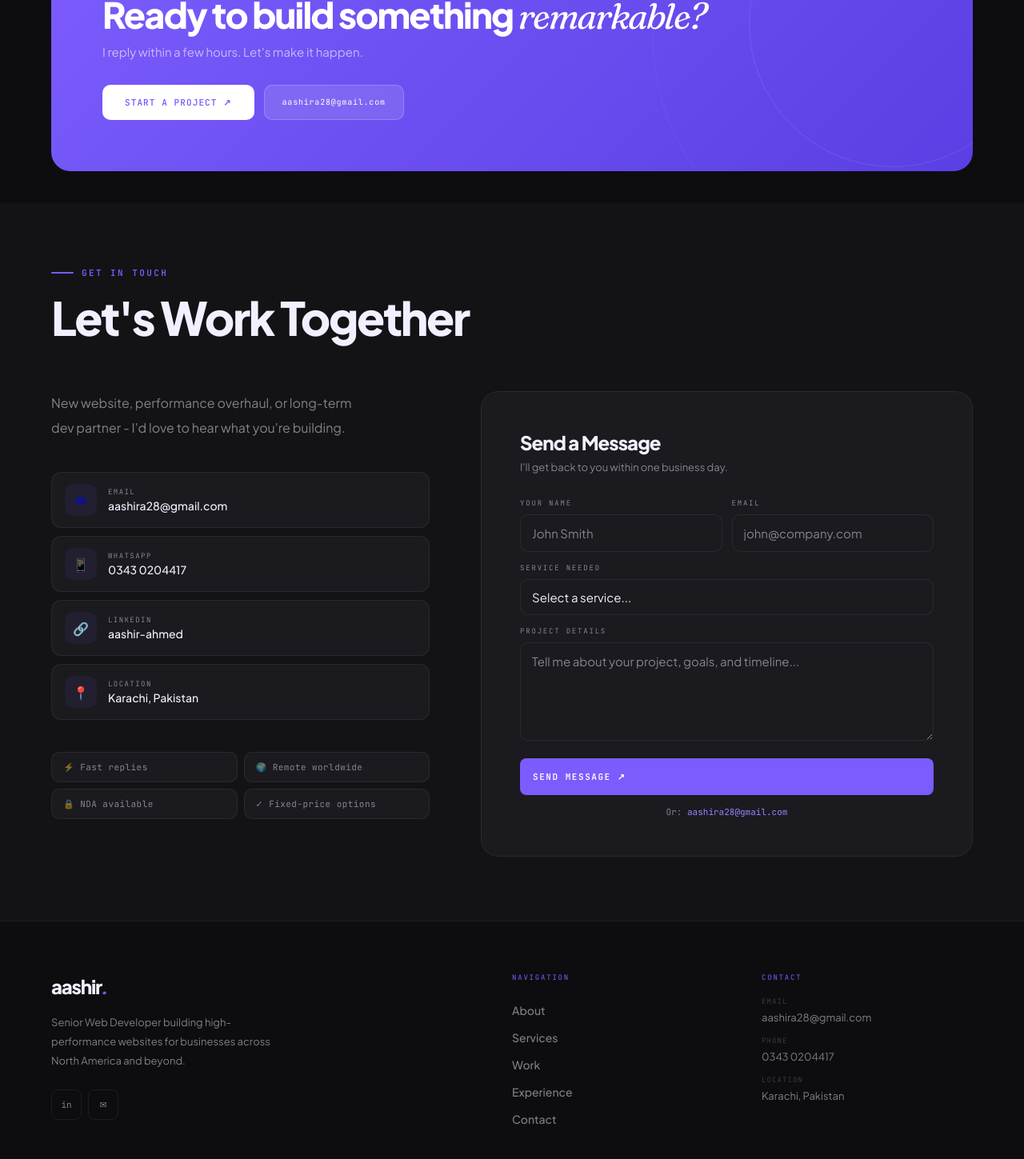
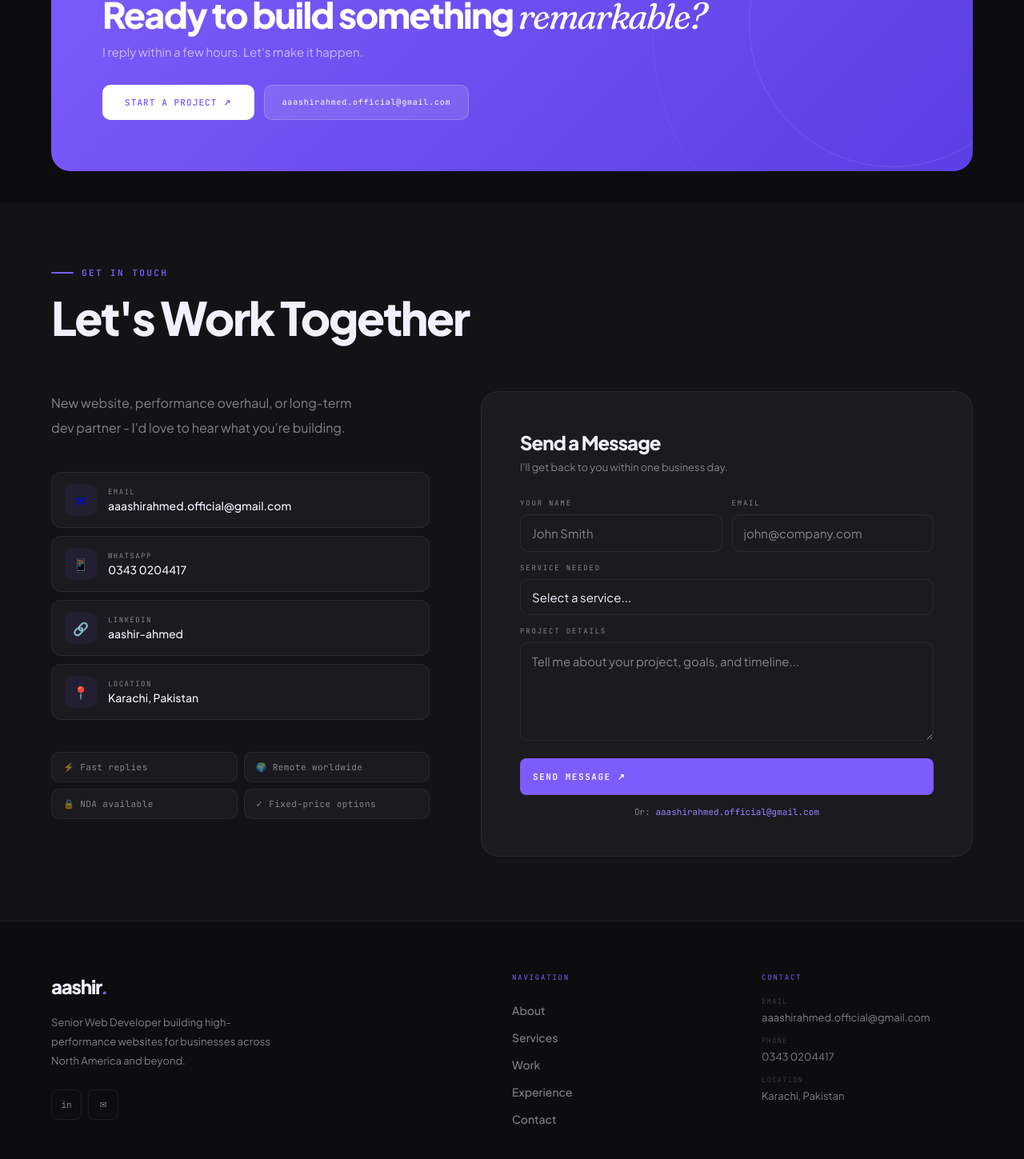
Before and after one commit to OwaisAlam3/Aashir_Ahmed_Portfolio, a Next.js app: page / in a window 1280 px wide. Shown: the part 4281-5730 px from the top of the page at 80% size. Built offline with nearby package versions, Linux system fonts and the light colour scheme.

Commit message:
Resume and Email updated

```diff
--- a/src/app/page.tsx
+++ b/src/app/page.tsx
@@ -633,7 +633,7 @@ export default function Page() {
             <p style={{ fontSize: 16, color: C.muted, lineHeight: 1.9, marginBottom: 36 }}>I specialize in WordPress, Shopify, and custom frontend development - with a sharp eye for SEO, performance, and converting visitors into leads.</p>
             <div style={{ display: 'flex', gap: 12, flexWrap: 'wrap' }}>
               <a href="/resume.pdf" target="_blank" className="btn-primary" onMouseEnter={onEnter} onMouseLeave={onLeave}><span>Download CV ↓</span></a>
-              <a href="mailto:aashira28@gmail.com" className="btn-ghost" onMouseEnter={onEnter} onMouseLeave={onLeave}>Email Me</a>
+              <a href="mailto:aaashirahmed.official@gmail.com" className="btn-ghost" onMouseEnter={onEnter} onMouseLeave={onLeave}>Email Me</a>
             </div>
           </motion.div>
           <motion.div initial={{ opacity: 0, x: 30 }} whileInView={{ opacity: 1, x: 0 }} viewport={{ once: true }} transition={{ duration: .8, delay: .1 }}>
@@ -873,9 +873,9 @@ export default function Page() {
               style={{ display: 'inline-flex', alignItems: 'center', gap: 8, padding: '15px 28px', borderRadius: 10, background: '#fff', color: C.violet, fontFamily: "'JetBrains Mono', monospace", fontSize: 11, fontWeight: 700, textDecoration: 'none', letterSpacing: '.1em', transition: 'all .3s' }}>
               START A PROJECT ↗
             </a>
-            <a href="mailto:aashira28@gmail.com" onMouseEnter={onEnter} onMouseLeave={onLeave}
+            <a href="mailto:aaashirahmed.official@gmail.com" onMouseEnter={onEnter} onMouseLeave={onLeave}
               style={{ display: 'inline-flex', alignItems: 'center', gap: 8, padding: '14px 22px', borderRadius: 10, background: 'rgba(255,255,255,0.12)', color: '#fff', fontFamily: "'JetBrains Mono', monospace", fontSize: 10, textDecoration: 'none', letterSpacing: '.08em', border: '1px solid rgba(255,255,255,0.2)' }}>
-              aashira28@gmail.com
+              aaashirahmed.official@gmail.com
             </a>
           </div>
         </motion.div>
@@ -895,7 +895,7 @@ export default function Page() {
               <p style={{ fontSize: 16, color: C.muted, lineHeight: 1.9, marginBottom: 40, maxWidth: 400 }}>New website, performance overhaul, or long-term dev partner - I'd love to hear what you're building.</p>
               <div style={{ display: 'flex', flexDirection: 'column', gap: 10, marginBottom: 40 }}>
                 {[
-                  { icon: '✉', label: 'Email', value: 'aashira28@gmail.com', href: 'mailto:aashira28@gmail.com' },
+                  { icon: '✉', label: 'Email', value: 'aaashirahmed.official@gmail.com', href: 'mailto:aaashirahmed.official@gmail.com' },
                   { icon: '📱', label: 'WhatsApp', value: '0343 0204417', href: 'tel:+923430204417' },
                   { icon: '🔗', label: 'LinkedIn', value: 'aashir-ahmed', href: 'https://linkedin.com/in/aashir-ahmed-2bb975115' },
                   { icon: '📍', label: 'Location', value: 'Karachi, Pakistan', href: null },
@@ -968,7 +968,7 @@ export default function Page() {
                     <span>{{ idle: 'Send Message ↗', loading: 'Sending...', sent: "Sent! I'll be in touch ✓", error: 'Failed - email me directly' }[formStatus]}</span>
                   </button>
                   <p style={{ fontSize: 11, color: C.muted, textAlign: 'center', fontFamily: "'JetBrains Mono', monospace" }}>
-                    Or: <a href="mailto:aashira28@gmail.com" style={{ color: C.violet2, textDecoration: 'none' }}>aashira28@gmail.com</a>
+                    Or: <a href="mailto:aaashirahmed.official@gmail.com" style={{ color: C.violet2, textDecoration: 'none' }}>aaashirahmed.official@gmail.com</a>
                   </p>
                 </form>
               </div>
@@ -992,7 +992,7 @@ export default function Page() {
               <div style={{ display: 'flex', gap: 8 }}>
                 {[
                   { l: 'in', href: 'https://linkedin.com/in/aashir-ahmed-2bb975115', title: 'LinkedIn' },
-                  { l: '✉', href: 'mailto:aashira28@gmail.com', title: 'Email' },
+                  { l: '✉', href: 'mailto:aaashirahmed.official@gmail.com', title: 'Email' },
                 ].map((s, i) => (
                   <a key={i} href={s.href} title={s.title} target={s.href.startsWith('http') ? '_blank' : undefined} rel="noopener noreferrer"
                     onMouseEnter={e => { (e.currentTarget as HTMLElement).style.borderColor = C.violet + '55'; (e.currentTarget as HTMLElement).style.color = C.violet2; onEnter(); }}
@@ -1015,7 +1015,7 @@ export default function Page() {
             <div>
               <div style={{ fontSize: 9, fontFamily: "'JetBrains Mono', monospace", letterSpacing: '.2em', textTransform: 'uppercase', color: C.violet, marginBottom: 18 }}>Contact</div>
               {[
-                { label: 'Email', val: 'aashira28@gmail.com', href: 'mailto:aashira28@gmail.com' },
+                { label: 'Email', val: 'aaashirahmed.official@gmail.com', href: 'mailto:aaashirahmed.official@gmail.com' },
                 { label: 'Phone', val: '0343 0204417', href: 'tel:+923430204417' },
                 { label: 'Location', val: 'Karachi, Pakistan', href: null },
               ].map((c, i) => (
```
Also changed, not shown: 1 other file (tests, documents, lock files or other folders).
